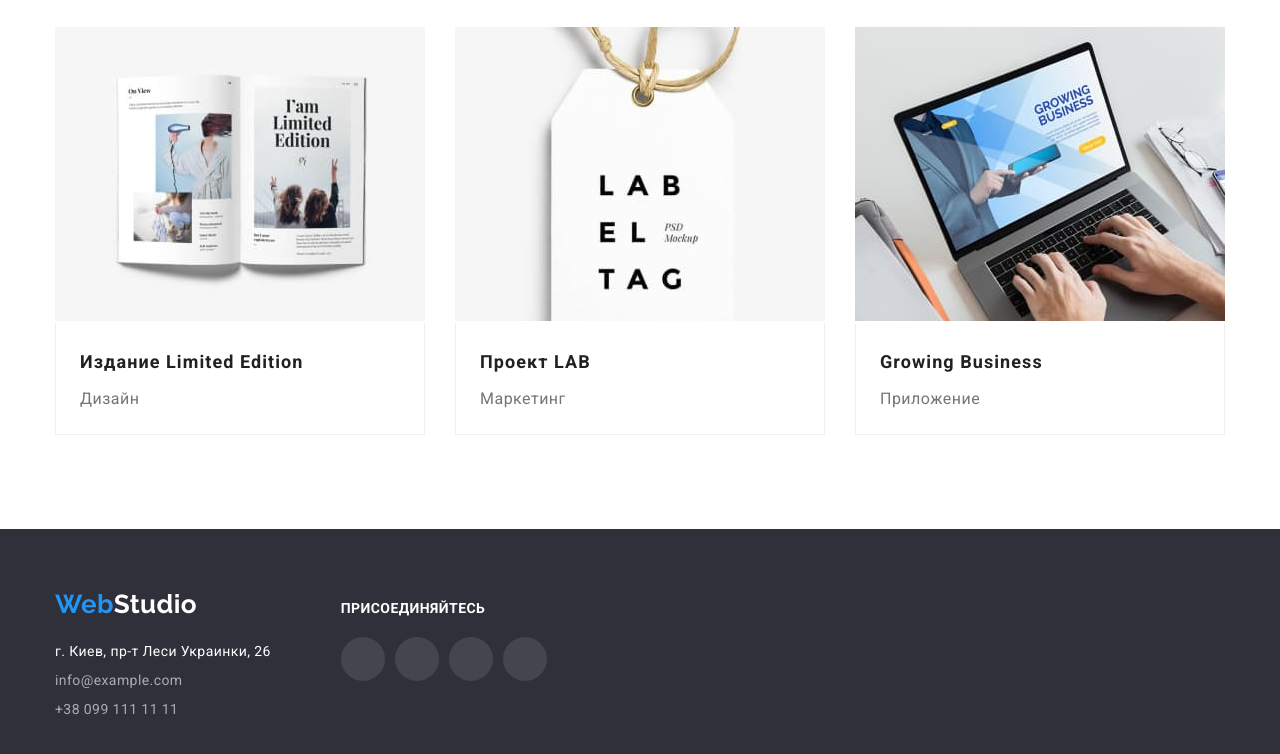
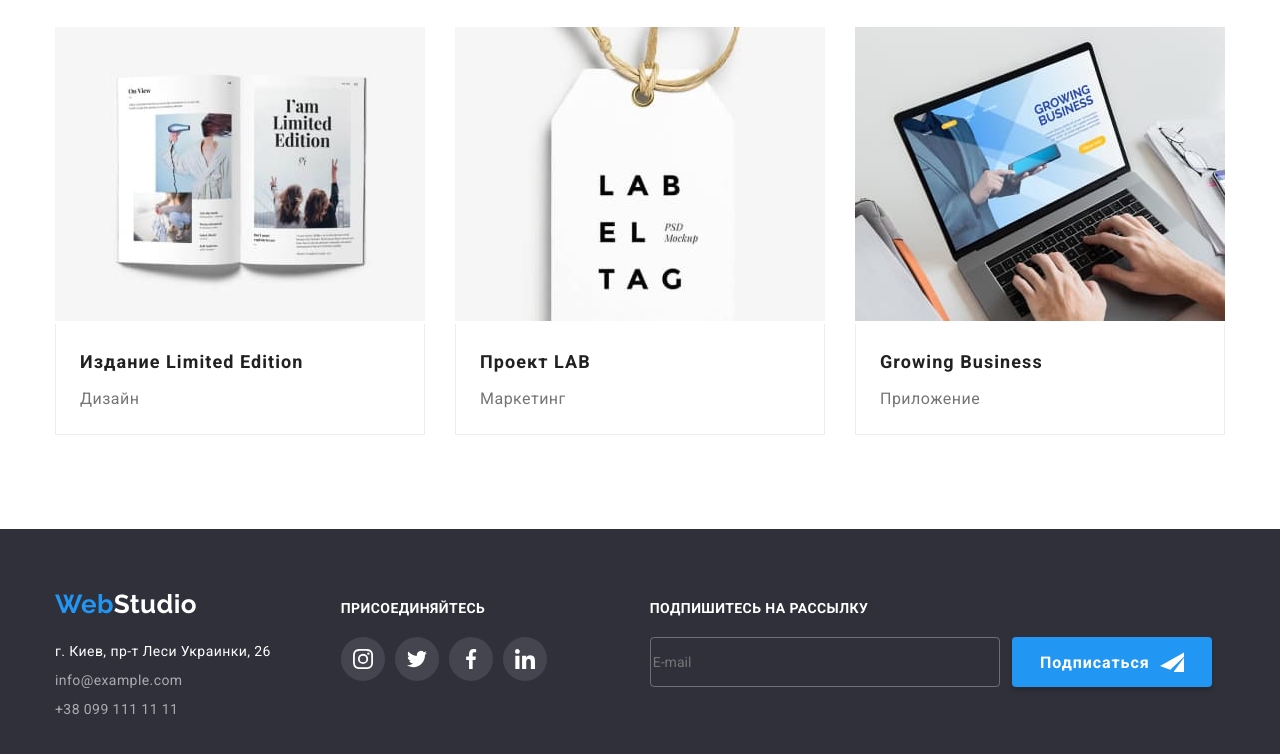
Before and after one commit to Yurkes2020/goit-markup-hw-06, a plain HTML site: page portfolio.html in a window 1280 px wide. Shown: the part 1114-1868 px from the top of the page. Drawn offline with nearby package versions, Linux system fonts and the light colour scheme.

Commit message:
боже прости меня

```diff
--- a/portfolio.html
+++ b/portfolio.html
@@ -192,33 +192,45 @@
                     <li class="item">
                         <a class="conect-link" href="">
                             <svg class="icon">
-                                <use href="./image/sprite.svg#icon-instagram"></use>
+                                <use href="./image/icons.svg#icon-instagram"></use>
                             </svg>
                         </a>
                     </li>
                     <li class="item">
                         <a class="conect-link" href="">
                             <svg class="icon">
-                                <use href="./image/sprite.svg#icon-twitter"></use>
+                                <use href="./image/icons.svg#icon-twitter"></use>
                             </svg>
                         </a>
                     </li>
                     <li class="item">
                         <a class="conect-link" href="">
                             <svg class="icon">
-                                <use href="./image/sprite.svg#icon-facebook"></use>
+                                <use href="./image/icons.svg#icon-facebook"></use>
                             </svg>
                         </a>
                     </li>
                     <li class="item">
                         <a class="conect-link" href="">
                             <svg class="icon">
-                                <use href="./image/sprite.svg#icon-linkedin"></use>
+                                <use href="./image/icons.svg#icon-linkedin"></use>
                             </svg>
                         </a>
                     </li>
                 </ul>
             </div>
+            <form class="subscription">
+                <div class="email">
+                    <label for="email">Подпишитесь на рассылку</label>
+                    <input type="email" name="email" id="email" placeholder="E-mail">
+                </div>
+                <button type="submit" class="btn email-btn">
+                    Подписаться
+                    <svg>
+                        <use href="./image/icons.svg#icon-send"></use>
+                    </svg>
+                </button>
+            </form>
         </div>
     </footer>
 </body>
```
